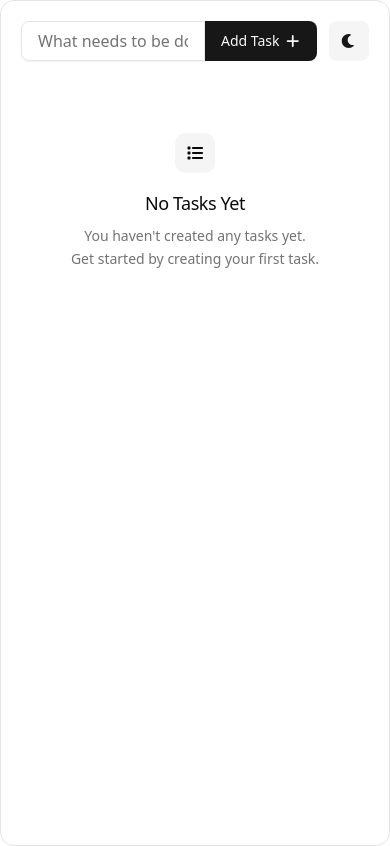
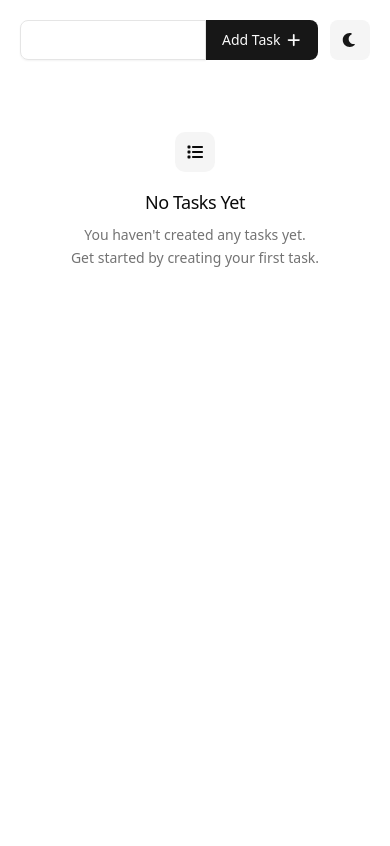
Before and after one commit to dominikw123/portfolio.todo-list-app, a React (Vite) app: page / in a window 390 px wide. Built offline with nearby package versions, Linux system fonts and the light colour scheme.

Commit message:
style: dark mode styles

```diff
--- a/src/components/TodoInput.tsx
+++ b/src/components/TodoInput.tsx
@@ -15,8 +15,8 @@ export default function TodoInput({ addTodo }: { addTodo: (text: string) => void
   };
 
   return (
-    <div className="flex items-center w-full">
-      <Input className="rounded-r-none p-[19px] px-4 font-medium" type="text" placeholder="What needs to be done?" value={text} onChange={(e) => setText(e.target.value)} onKeyDown={(e) => e.key === "Enter" && handleSubmit()} />
+    <div className="flex items-center">
+      <Input className="rounded-r-none p-[19px] px-4 font-medium placeholder:opacity-0 sm:placeholder:opacity-100" type="text" placeholder="What needs to be done?" value={text} onChange={(e) => setText(e.target.value)} onKeyDown={(e) => e.key === "Enter" && handleSubmit()} />
       <Button onClick={handleSubmit} size="lg" className="flex items-center justify-center gap-1 rounded-l-none">Add Task<FontAwesomeIcon icon={faPlus} /></Button>
     </div>
   );
--- a/src/components/ui/card.tsx
+++ b/src/components/ui/card.tsx
@@ -1,18 +1,18 @@
-import * as React from "react"
+import * as React from "react";
 
-import { cn } from "@/lib/utils"
+import { cn } from "@/lib/utils";
 
 function Card({ className, ...props }: React.ComponentProps<"div">) {
   return (
     <div
       data-slot="card"
       className={cn(
-        "bg-card text-card-foreground flex flex-col gap-6 rounded-xl border py-6 shadow-sm",
+        "bg-card text-card-foreground flex flex-col gap-6 sm:rounded-xl sm:border py-6 shadow-sm dark:border-input",
         className
       )}
       {...props}
     />
-  )
+  );
 }
 
 function CardHeader({ className, ...props }: React.ComponentProps<"div">) {
@@ -25,7 +25,7 @@ function CardHeader({ className, ...props }: React.ComponentProps<"div">) {
       )}
       {...props}
     />
-  )
+  );
 }
 
 function CardTitle({ className, ...props }: React.ComponentProps<"div">) {
@@ -35,7 +35,7 @@ function CardTitle({ className, ...props }: React.ComponentProps<"div">) {
       className={cn("leading-none font-semibold", className)}
       {...props}
     />
-  )
+  );
 }
 
 function CardDescription({ className, ...props }: React.ComponentProps<"div">) {
@@ -45,7 +45,7 @@ function CardDescription({ className, ...props }: React.ComponentProps<"div">) {
       className={cn("text-muted-foreground text-sm", className)}
       {...props}
     />
-  )
+  );
 }
 
 function CardAction({ className, ...props }: React.ComponentProps<"div">) {
@@ -58,7 +58,7 @@ function CardAction({ className, ...props }: React.ComponentProps<"div">) {
       )}
       {...props}
     />
-  )
+  );
 }
 
 function CardContent({ className, ...props }: React.ComponentProps<"div">) {
@@ -68,7 +68,7 @@ function CardContent({ className, ...props }: React.ComponentProps<"div">) {
       className={cn("px-6", className)}
       {...props}
     />
-  )
+  );
 }
 
 function CardFooter({ className, ...props }: React.ComponentProps<"div">) {
@@ -78,7 +78,7 @@ function CardFooter({ className, ...props }: React.ComponentProps<"div">) {
       className={cn("flex items-center px-6 [.border-t]:pt-6", className)}
       {...props}
     />
-  )
+  );
 }
 
 export {
@@ -89,4 +89,4 @@ export {
   CardAction,
   CardDescription,
   CardContent,
-}
+};
```
